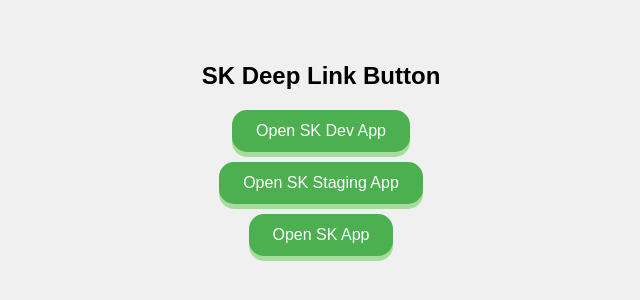
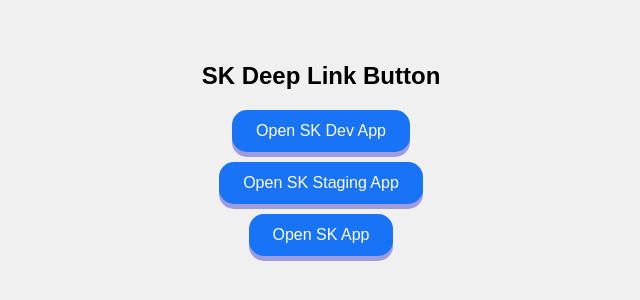
Before and after one commit to t42ji2ji/SK-deep-link-test, a plain HTML site: page index.html in a window 1280 px wide. Shown: the part 254-554 px from the top of the page, without its empty margins (319-959 px from the left). Drawn offline with Linux system fonts and the light colour scheme.

Commit message:
feat: update color

```diff
--- a/index.html
+++ b/index.html
@@ -22,20 +22,20 @@
         text-decoration: none;
         outline: none;
         color: #fff;
-        background-color: #4caf50;
+        background-color: #1973f6;
         border: none;
         border-radius: 15px;
-        box-shadow: 0 5px #73d06297;
+        box-shadow: 0 5px #6462d097;
         margin-bottom: 10px;
       }
 
       .app-button:hover {
-        background-color: #45a049;
+        background-color: #1988f6;
       }
 
       .app-button:active {
-        background-color: #3e8e41;
-        box-shadow: 0 5px #4b5c4886;
+        background-color: #1933f6;
+        box-shadow: 0 5px #6462d097;
         transform: translateY(4px);
       }
     </style>
```
